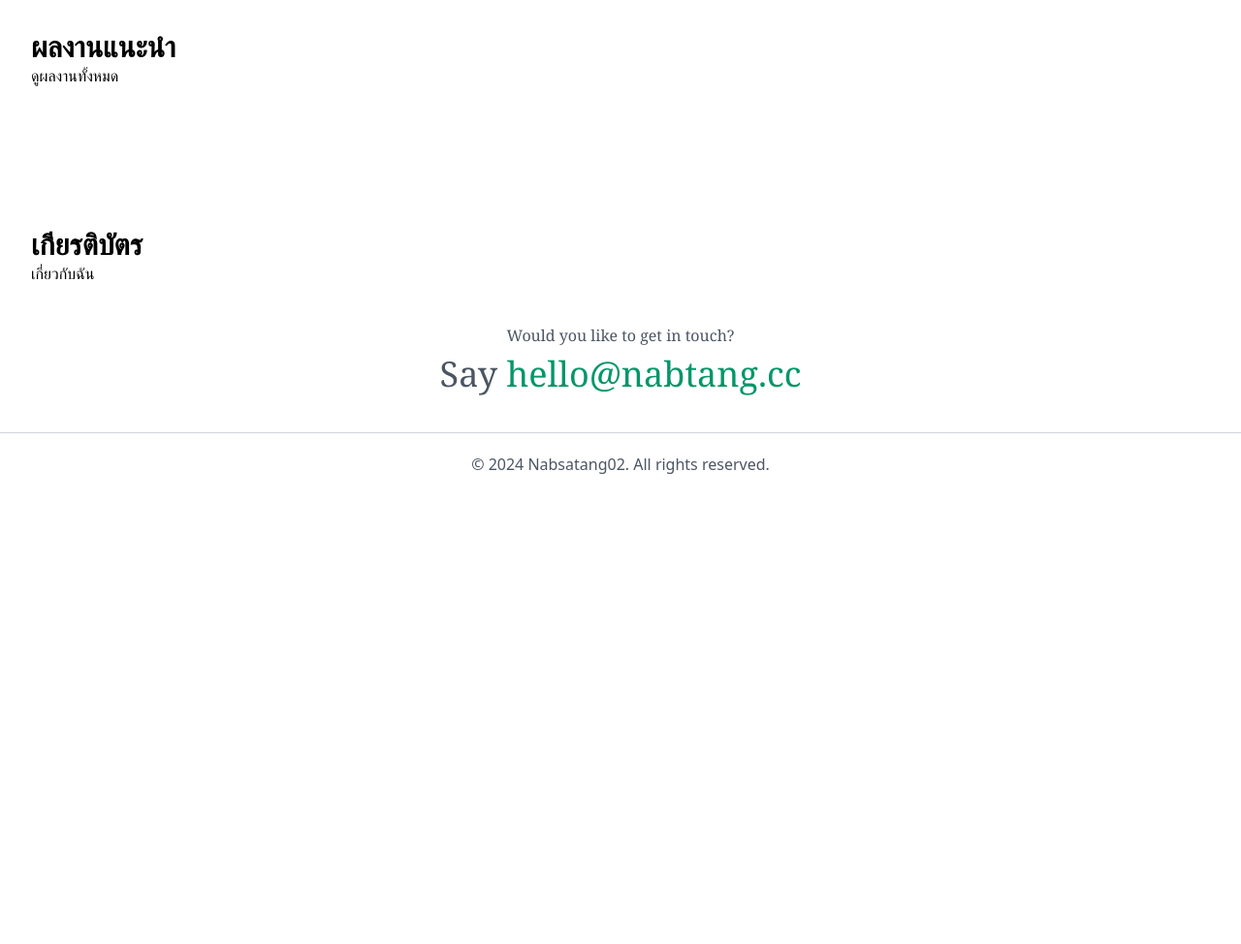
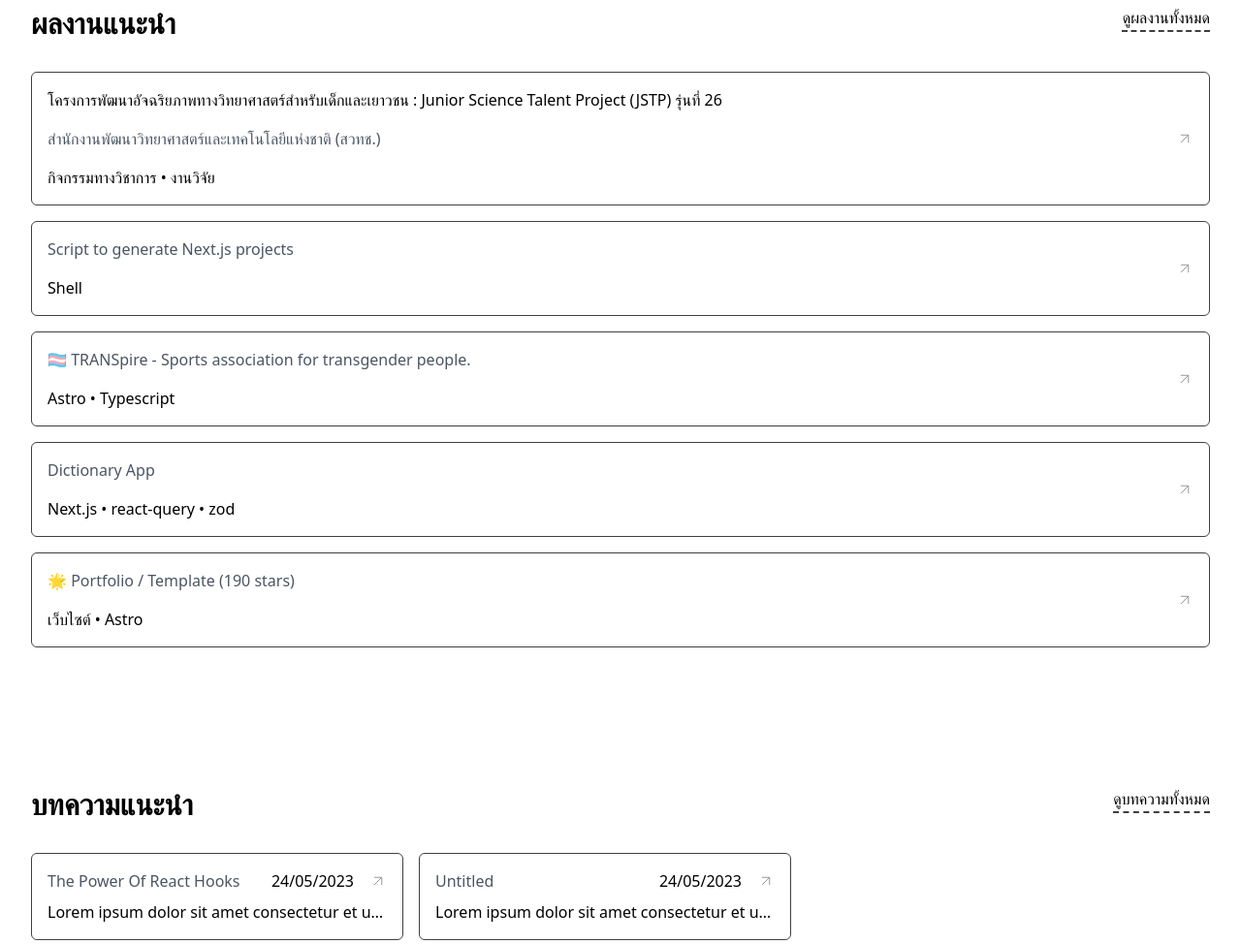
Before and after one commit to Nabsatang02/nabtang.cc, an Astro site: page / in a window 1280 px wide. Shown: the part 1332-2306 px from the top of the page at 97% size. Before the commit the page ends 1843 px from the top, so only its background shows below. Built offline with nearby package versions, Linux system fonts and the light colour scheme; Astro itself is replaced by a stand-in of ours.

Commit message:
Add Project and Blog Cards

```diff
--- /dev/null
+++ b/src/components/BlogCard.astro
@@ -0,0 +1,28 @@
+<article class="mt-20 md:mt-24 lg:mt-28 xl:mt-36 flex flex-col gap-8">
+    <header class="flex w-full flex-row justify-between gap-2">
+        <h2 class="font-heading text-2xl lg:text-3xl text-black text-balance"><strong>บทความแนะนำ</strong></h2>
+        <a href="/blog" class="hover:text-gray-600 cursor-pointer underline decoration-dashed underline-offset-8" target="_self" rel="noreferrer"> ดูบทความทั้งหมด <span class="sr-only">See all posts link</span> </a>
+    </header>
+    <section class="flex flex-col gap-4 md:flex-row md:flex-wrap">
+        <a class="group flex max-w-sm cursor-pointer flex-col gap-2 rounded-md border border-neutral-700 p-4 transition-all duration-300 hover:-translate-y-2 hover:border-neutral-400" href="/posts/the-power-of-react-hooks">
+            <div class="flex w-full flex-col justify-between gap-2 md:flex-row md:items-center">
+                <p class="text-gray-600">The Power Of React Hooks</p>
+                <div class="flex flex-row items-center gap-4">
+                    <p>24/05/2023</p>
+                    <svg width="18" height="18" viewBox="0 0 18 18" fill="none" class="transition-all duration-300 group-hover:translate-x-1"> <path d="M5.25 12.75L12.75 5.25" stroke="#999999" stroke-linecap="round" stroke-linejoin="round"></path> <path d="M5.25 5.25H12.75V12.75" stroke="#999999" stroke-linecap="round" stroke-linejoin="round"></path> </svg>
+                </div>
+            </div>
+            <p class="truncate"> Lorem ipsum dolor sit amet consectetur et ultrices blandit neque ege </p>
+        </a>
+        <a class="group flex max-w-sm cursor-pointer flex-col gap-2 rounded-md border border-neutral-700 p-4 transition-all duration-300 hover:-translate-y-2 hover:border-neutral-400" href="/posts/untitled">
+            <div class="flex w-full flex-col justify-between gap-2 md:flex-row md:items-center">
+                <p class="text-gray-600">Untitled</p>
+                <div class="flex flex-row items-center gap-4">
+                    <p>24/05/2023</p>
+                    <svg width="18" height="18" viewBox="0 0 18 18" fill="none" class="transition-all duration-300 group-hover:translate-x-1"> <path d="M5.25 12.75L12.75 5.25" stroke="#999999" stroke-linecap="round" stroke-linejoin="round"></path> <path d="M5.25 5.25H12.75V12.75" stroke="#999999" stroke-linecap="round" stroke-linejoin="round"></path> </svg>
+                </div>
+            </div>
+            <p class="truncate"> Lorem ipsum dolor sit amet consectetur et ultrices blandit neque ege </p>
+        </a>
+    </section>
+</article>
--- /dev/null
+++ b/src/components/ProjectCard.astro
@@ -0,0 +1,45 @@
+<article class="mt-20 md:mt-24 lg:mt-28 xl:mt-36 flex flex-col gap-8">
+	<header class="flex w-full flex-row justify-between gap-2">
+		<h2 class="font-heading text-2xl lg:text-3xl text-black text-balance"><strong>ผลงานแนะนำ</strong></h2>
+		<a href="/project" class="hover:text-gray-600 cursor-pointer underline decoration-dashed underline-offset-8" target="_self" rel="noreferrer"> ดูผลงานทั้งหมด </a>
+	</header>
+	<section class="flex flex-col gap-4">
+		<a class="group flex w-full cursor-pointer flex-col justify-between gap-2 rounded-md border border-neutral-700 p-4 transition-all duration-300 hover:-translate-y-2 hover:border-neutral-400 md:flex-row md:items-center" href="/jstp">
+			<div class="flex flex-col gap-4 md:flex-col md:items-left">
+                <p>โครงการพัฒนาอัจฉริยภาพทางวิทยาศาสตร์สำหรับเด็กและเยาวชน : Junior Science Talent Project (JSTP) รุ่นที่ 26</p>
+				<p class="text-gray-600">
+                    สำนักงานพัฒนาวิทยาศาสตร์และเทคโนโลยีแห่งชาติ (สวทช.)</p>
+				<p>กิจกรรมทางวิชาการ • งานวิจัย</p>
+			</div>
+			<svg width="18" height="18" viewBox="0 0 18 18" fill="none" class="transition-all duration-300 group-hover:translate-x-1"><path d="M5.25 12.75L12.75 5.25" stroke="#999999" stroke-linecap="round" stroke-linejoin="round"></path><path d="M5.25 5.25H12.75V12.75" stroke="#999999" stroke-linecap="round" stroke-linejoin="round"></path></svg>
+		</a>
+		<a class="group flex w-full cursor-pointer flex-col justify-between gap-2 rounded-md border border-neutral-700 p-4 transition-all duration-300 hover:-translate-y-2 hover:border-neutral-400 md:flex-row md:items-center" href="https://github.com/MaeWolff/create-nextjs-app-bash-script" target="_blank">
+			<div class="flex flex-col gap-4 md:flex-col md:items-left">
+				<p class="text-gray-600">Script to generate Next.js projects</p>
+				<p>Shell</p>
+			</div>
+			<svg width="18" height="18" viewBox="0 0 18 18" fill="none" class="transition-all duration-300 group-hover:translate-x-1"><path d="M5.25 12.75L12.75 5.25" stroke="#999999" stroke-linecap="round" stroke-linejoin="round"></path><path d="M5.25 5.25H12.75V12.75" stroke="#999999" stroke-linecap="round" stroke-linejoin="round"></path></svg>
+		</a>
+		<a class="group flex w-full cursor-pointer flex-col justify-between gap-2 rounded-md border border-neutral-700 p-4 transition-all duration-300 hover:-translate-y-2 hover:border-neutral-400 md:flex-row md:items-center" href="https://asso-transpire.org/" target="_blank">
+			<div class="flex flex-col gap-4 md:flex-col md:items-left">
+				<p class="text-gray-600">🏳️&zwj;⚧️ TRANSpire - Sports association for transgender people.</p>
+				<p>Astro • Typescript</p>
+			</div>
+			<svg width="18" height="18" viewBox="0 0 18 18" fill="none" class="transition-all duration-300 group-hover:translate-x-1"><path d="M5.25 12.75L12.75 5.25" stroke="#999999" stroke-linecap="round" stroke-linejoin="round"></path><path d="M5.25 5.25H12.75V12.75" stroke="#999999" stroke-linecap="round" stroke-linejoin="round"></path></svg>
+		</a>
+		<a class="group flex w-full cursor-pointer flex-col justify-between gap-2 rounded-md border border-neutral-700 p-4 transition-all duration-300 hover:-translate-y-2 hover:border-neutral-400 md:flex-row md:items-center" href="https://github.com/MaeWolff/dictionary-app" target="_blank">
+			<div class="flex flex-col gap-4 md:flex-col md:items-left">
+				<p class="text-gray-600">Dictionary App</p>
+				<p>Next.js • react-query • zod</p>
+			</div>
+			<svg width="18" height="18" viewBox="0 0 18 18" fill="none" class="transition-all duration-300 group-hover:translate-x-1"><path d="M5.25 12.75L12.75 5.25" stroke="#999999" stroke-linecap="round" stroke-linejoin="round"></path><path d="M5.25 5.25H12.75V12.75" stroke="#999999" stroke-linecap="round" stroke-linejoin="round"></path></svg>
+		</a>
+		<a class="group flex w-full cursor-pointer flex-col justify-between gap-2 rounded-md border border-neutral-700 p-4 transition-all duration-300 hover:-translate-y-2 hover:border-neutral-400 md:flex-row md:items-center" href="https://github.com/MaeWolff/astro-portfolio-template" target="_blank">
+			<div class="flex flex-col gap-4 md:flex-col md:items-left">
+				<p class="text-gray-600">🌟 Portfolio / Template (190 stars)</p>
+				<p>เว็บไซต์ • Astro</p>
+			</div>
+			<svg width="18" height="18" viewBox="0 0 18 18" fill="none" class="transition-all duration-300 group-hover:translate-x-1"><path d="M5.25 12.75L12.75 5.25" stroke="#999999" stroke-linecap="round" stroke-linejoin="round"></path><path d="M5.25 5.25H12.75V12.75" stroke="#999999" stroke-linecap="round" stroke-linejoin="round"></path></svg>
+		</a>
+	</section>
+</article>
--- a/src/pages/index.astro
+++ b/src/pages/index.astro
@@ -1,5 +1,7 @@
 ---
 import AstroPerformance from '../components/AstroPerformance.astro';
+import BlogCard from '../components/BlogCard.astro';
+import ProjectCard from '../components/ProjectCard.astro';
 import Layout from '../layouts/Layout.astro';
 ---
 
@@ -27,23 +29,20 @@ import Layout from '../layouts/Layout.astro';
 			<footer><cite>– แชทจีพีที 4o mini, มีแรงบันดาลใจมาจากคุณพ่อ</cite></footer>
 		</blockquote>
 
-		<br/>
-
 		<!-- Performance -->
 		<AstroPerformance />
 
 		<!-- Project -->
-		<h2 class="mt-20 md:mt-24 lg:mt-28 xl:mt-36 font-heading text-2xl lg:text-3xl text-black text-balance">
-			<strong>ผลงานแนะนำ</strong>
-        </h2>
-		<a href="/project">ดูผลงานทั้งหมด</a>
+		<ProjectCard />
+
+		<!-- Blog -->
+		<BlogCard />
 
 		<!-- Certificate -->
-		<h2 class="mt-20 md:mt-24 lg:mt-28 xl:mt-36 font-heading text-2xl lg:text-3xl text-black text-balance">
-			<strong>เกียรติบัตร</strong>
+		<h2 class="mt-20 md:mt-24 lg:mt-28 xl:mt-36 font-heading text-2xl lg:text-3xl text-black text-balance"><strong>เกียรติบัตร</strong></h2>
 
 		<!-- About Me -->
-		<h2>เกี่ยวกับฉัน</h2>
+		<h2 class="mt-20 md:mt-24 lg:mt-28 xl:mt-36 font-heading text-2xl lg:text-3xl text-black text-balance"><strong>เกี่ยวกับฉัน</strong></h2>
 
 		<!-- Contact -->
 		<div class="my-10 text-gray-600 font-serif text-center">
```
